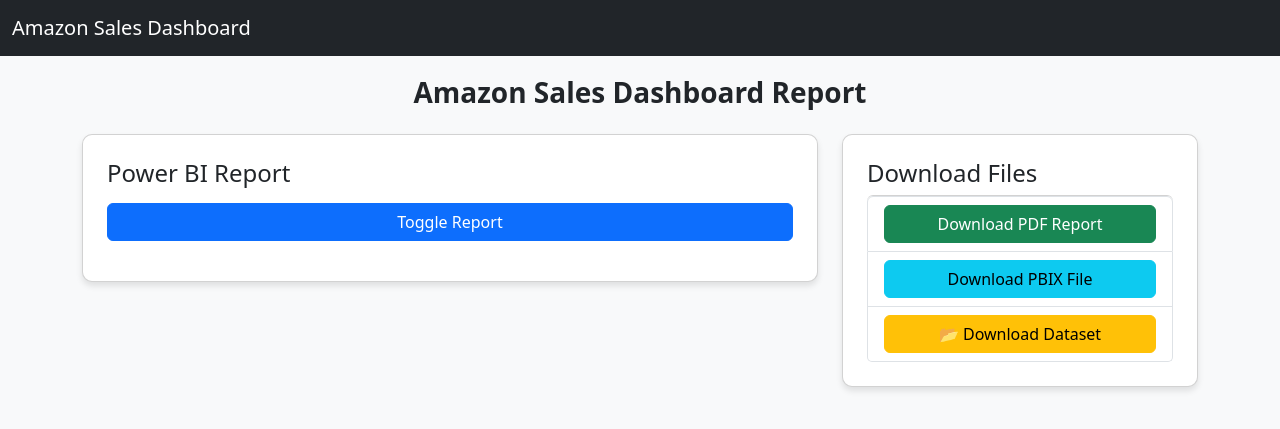
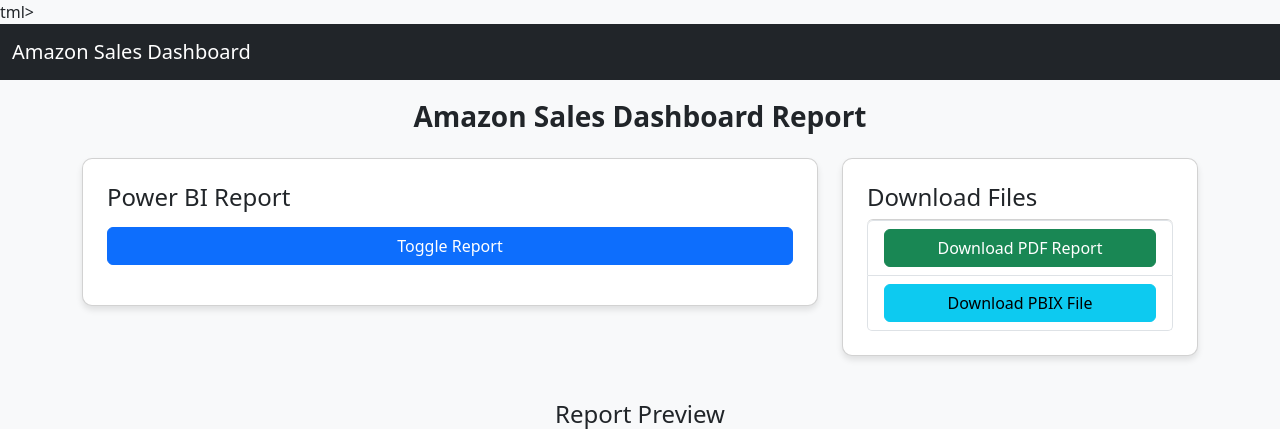
Before and after one commit to HarshLahane78/Amazon_Sales_Dashboard, a Flask app: page / in a window 1280 px wide. Shown: the top 429 px of the page. Run offline with Flask 3, Linux system fonts and the light colour scheme; some libraries are stand-ins or nearby versions.

Commit message:
Update index.html

```diff
--- a/templates/index.html
+++ b/templates/index.html
@@ -1,4 +1,4 @@
-<!DOCTYPE html>
+tml>
 <html lang="en">
 <head>
     <meta charset="UTF-8">
@@ -61,7 +61,7 @@
                     <h4 class="mb-3">Power BI Report</h4>
                     <button class="btn btn-primary mb-3" onclick="toggleReport()">Toggle Report</button>
                     <div id="pdfViewer" style="display: none;">
-                        <iframe src="{{ url_for('static', filename='/powerbi_report.pdf') }}" width="100%" height="500px"></iframe>
+                        <iframe src="static/reports/powerbi_report.pdf" width="100%" height="500px"></iframe>
                     </div>
                 </div>
             </div>
@@ -72,20 +72,16 @@
                     <h4>Download Files</h4>
                     <ul class="list-group">
                         <li class="list-group-item">
-                            <a href="{{ url_for('static', filename='powerbi_report.pdf') }}" class="btn btn-success w-100" download>
+                            <a href="static/reports/powerbi_report.pdf" class="btn btn-success w-100" download>
                                 Download PDF Report
                             </a>
                         </li>
                         <li class="list-group-item">
-                            <a href="{{ url_for('static', filename='report.pbix') }}" class="btn btn-info w-100" download>
+                            <a href="static/reports/report.pbix" class="btn btn-info w-100" download>
                                 Download PBIX File
                             </a>
                         </li>
-                        <li class="list-group-item">
-                            <a href="{{ url_for('static', filename='amazon_sales_data.csv') }}" class="btn btn-warning w-100" download>
-                                📂 Download Dataset
-                            </a>
-                        </li>
+
                     </ul>
                 </div>
             </div>
@@ -94,18 +90,18 @@
         <!-- Image Preview of Power BI Report -->
         <div class="pdf-container">
             <h4 class="mt-4">Report Preview</h4>
-            <img src="{{ url_for('static', filename='report_page1.png') }}" class="img-fluid shadow mt-3" alt="Report Preview">
-            <img src="{{ url_for('static', filename='report_page2.png') }}" class="img-fluid shadow mt-3" alt="Report Preview">
-            <img src="{{ url_for('static', filename='report_page3.png') }}" class="img-fluid shadow mt-3" alt="Report Preview">
-            <img src="{{ url_for('static', filename='report_page4.png') }}" class="img-fluid shadow mt-3" alt="Report Preview">
-            <img src="{{ url_for('static', filename='report_page5.png') }}" class="img-fluid shadow mt-3" alt="Report Preview">
-            <img src="{{ url_for('static', filename='report_page6.png') }}" class="img-fluid shadow mt-3" alt="Report Preview">
+            <img src="static/images/report_page1.png" class="img-fluid shadow mt-3" alt="Report Preview">
+            <img src="static/images/report_page2.png" class="img-fluid shadow mt-3" alt="Report Preview">
+            <img src="static/images/report_page3.png" class="img-fluid shadow mt-3" alt="Report Preview">
+            <img src="static/images/report_page4.png" class="img-fluid shadow mt-3" alt="Report Preview">
+            <img src="static/images/report_page5.png" class="img-fluid shadow mt-3" alt="Report Preview">
+            <img src="static/images/report_page6.png" class="img-fluid shadow mt-3" alt="Report Preview">
         </div>
 
         <!-- Dataset Image Preview -->
         <div class="dataset-container">
             <h4 class="mt-4">Dataset Preview</h4>
-            <img src="{{ url_for('static', filename='dataset_preview.png') }}" class="img-fluid shadow mt-3" alt="Dataset Preview">
+            <img src="static/images/dataset_preview.png" class="img-fluid shadow mt-3" alt="Dataset Preview">
         </div>
     </div>
 
```
